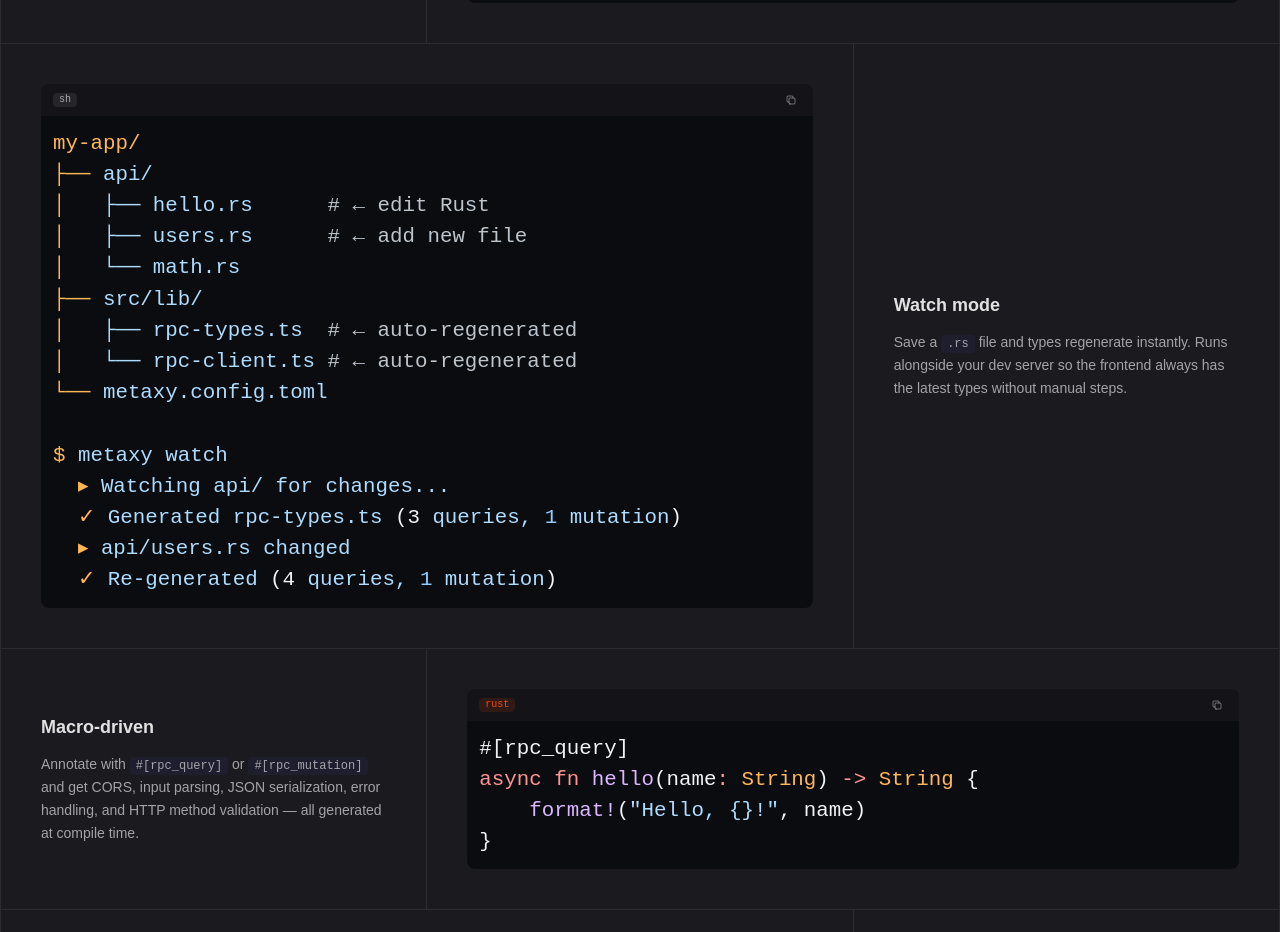
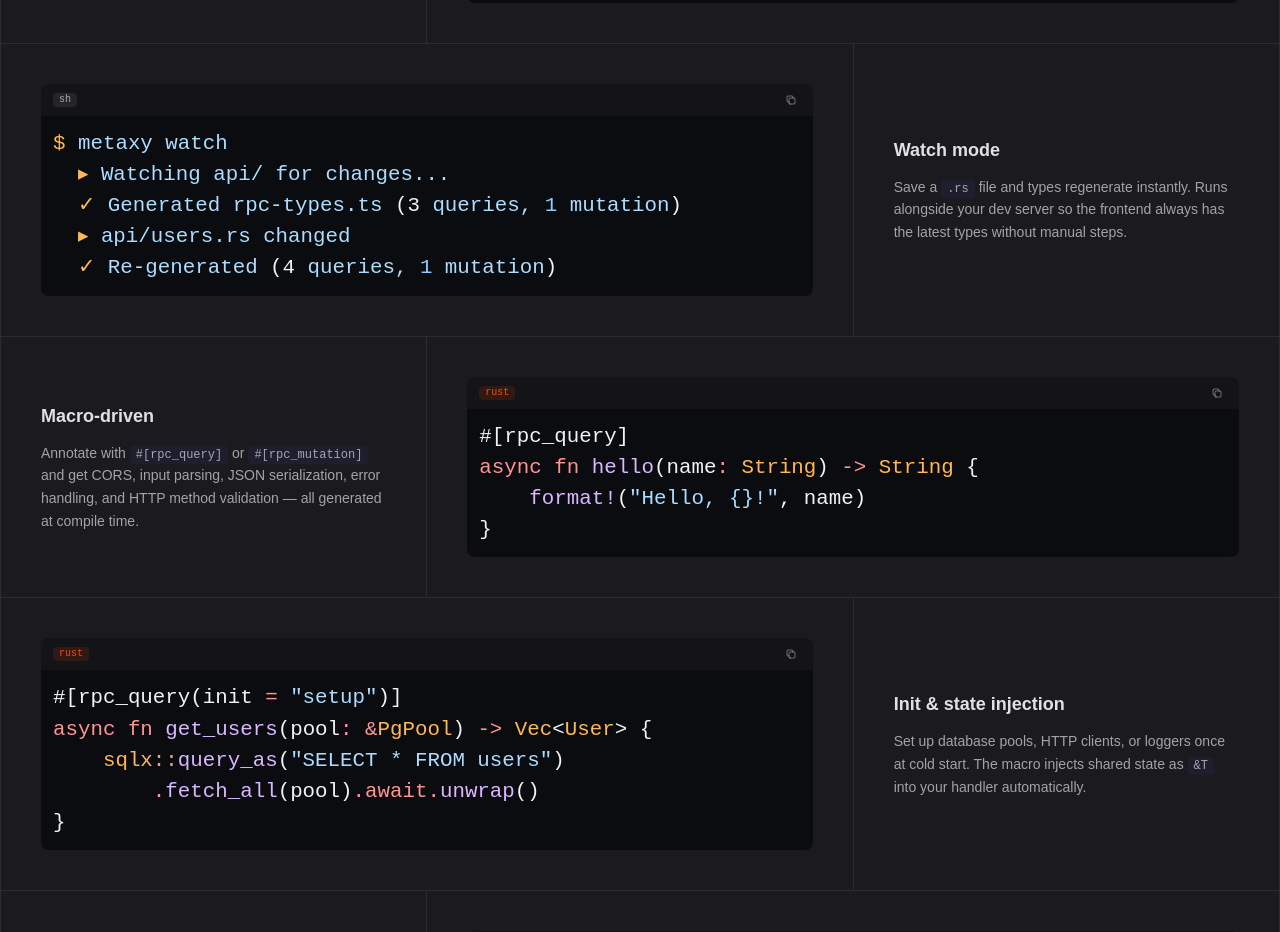
Before and after one commit to misha-mad/vercel-rpc, a SvelteKit app in the folder demo/: page / in a window 1280 px wide. Shown: the part 1040-1972 px from the top of the page. Built offline with nearby package versions, Linux system fonts and the light colour scheme.

Commit message:
style: remove file tree from watch mode code block

```diff
--- a/demo/src/routes/+page.server.ts
+++ b/demo/src/routes/+page.server.ts
@@ -33,17 +33,7 @@ interface User {
 	// 3. Watch mode
 	watchMode: {
 		lang: 'shellscript',
-		code: `my-app/
-├── api/
-│   ├── hello.rs      # ← edit Rust
-│   ├── users.rs      # ← add new file
-│   └── math.rs
-├── src/lib/
-│   ├── rpc-types.ts  # ← auto-regenerated
-│   └── rpc-client.ts # ← auto-regenerated
-└── metaxy.config.toml
-
-$ metaxy watch
+		code: `$ metaxy watch
   ▸ Watching api/ for changes...
   ✓ Generated rpc-types.ts (3 queries, 1 mutation)
   ▸ api/users.rs changed
```
